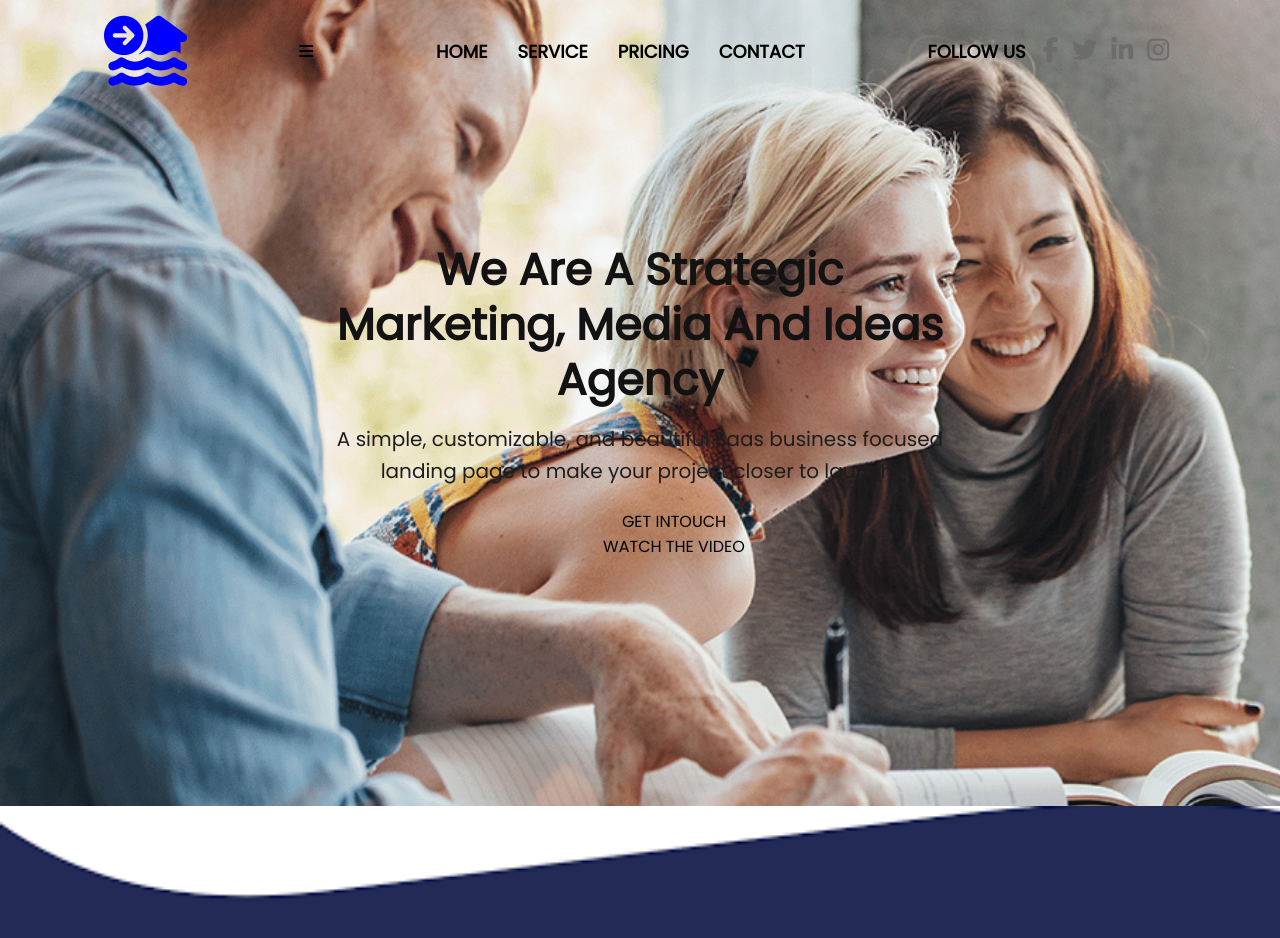
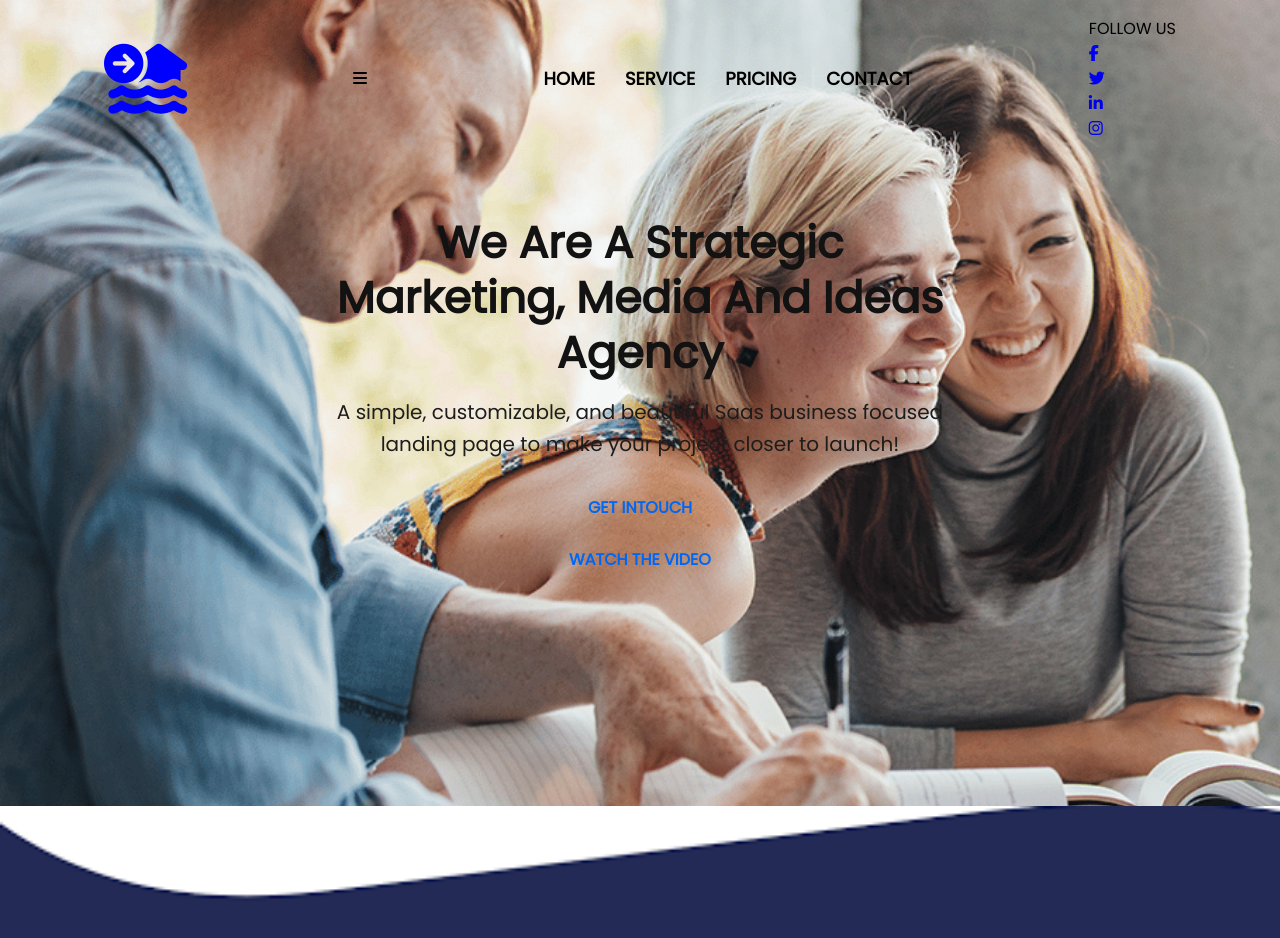
Before and after one commit to mahmudul7608/Business-agenci-website, a plain HTML site: page index.html in a window 1280 px wide. Drawn offline with Linux system fonts and the light colour scheme.

Commit message:
come html change

```diff
--- a/index.html
+++ b/index.html
@@ -32,7 +32,7 @@
         </ul>
       </div>
 
-      <div class="nave-social">
+      <div class="nav-social">
         <span>FOLLOW US</span>
         <ul>
           <li>
@@ -65,8 +65,8 @@
         to make your project closer to launch!
       </h6>
       <ul class="header-btn">
-        <li><a class="main-btn brn-one" href="#"></a>GET INTOUCH</li>
-        <li><a class="main-btn brn-two" href="#"></a>WATCH THE VIDEO</li>
+        <li><a class="main-btn brn-one" href="#">GET INTOUCH</a></li>
+        <li><a class="main-btn brn-two" href="#">WATCH THE VIDEO</a></li>
       </ul>
     </div>
 
```
